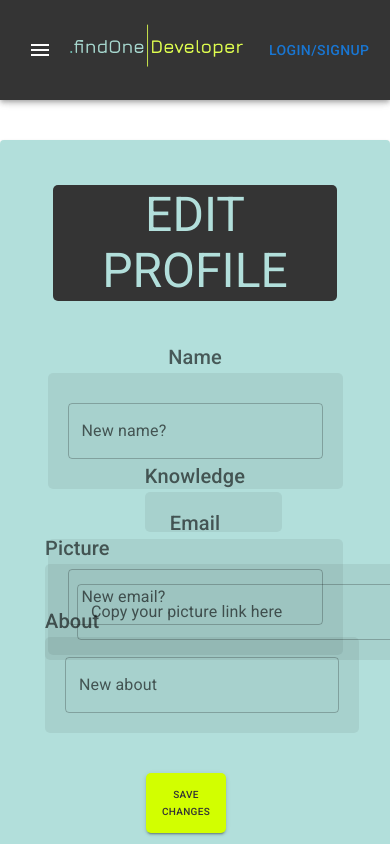
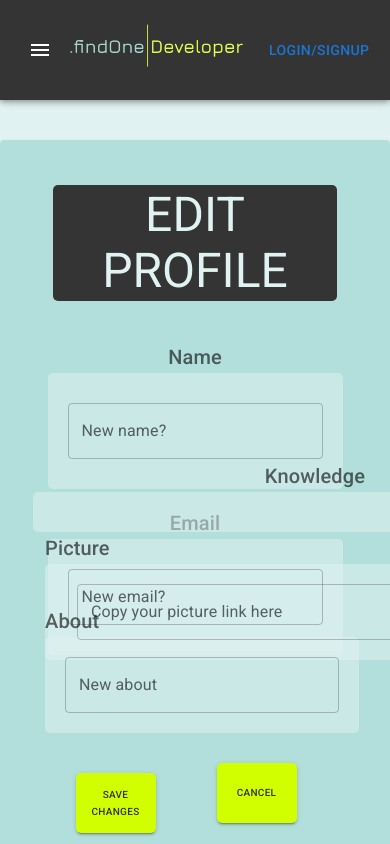
Before and after one commit to Himar3/findOneDeveloperFRONT, a React (Create React App) app in the folder front/: page /profile in a window 390 px wide. Shown: the top 844 px of the page. Built offline with nearby package versions, Linux system fonts and the light colour scheme.

Commit message:
improving responsive design in progress

```diff
--- a/front/src/components/EditAccount/EditAccount.css
+++ b/front/src/components/EditAccount/EditAccount.css
@@ -1,3 +1,18 @@
 .width85 {
     width: 85%;
 }
+
+.save-cancel-container {
+    display: flex;
+    justify-content: space-around;
+}
+
+.margin-top-about {
+    margin-top: 80px;
+}
+
+.knowledge-picture {
+display: flex;
+flex-direction: column;
+align-items: center;
+}
--- a/front/src/components/EditAccount/EditAccount.jsx
+++ b/front/src/components/EditAccount/EditAccount.jsx
@@ -46,7 +46,7 @@ const navigate = useNavigate()
   }
 
   return (
-    <Card className="profileBox" sx={{ maxWidth: 1400, minHeight: 500 }}>
+    <Card className="profileBox" sx={{ maxWidth: 1500, minHeight: 500 }}>
       <CardContent id="profile-content">
         <div className='mid-top mid-top-margin'>
           <div className='profile-name-email'>
@@ -79,6 +79,7 @@ const navigate = useNavigate()
             </div>
           </div>
           <div>
+            <div className='knowledge-picture'>
               <Typography className='profile-subtitles' variant="h6" color="text.secondary">Knowledge</Typography>
               <div className="profile-data-description">
                 {dev.tech}
@@ -98,10 +99,11 @@ const navigate = useNavigate()
                 </div>
             </div>
             </div>
+        </div>
         <div className='mid-bottom'>
           <div>
-            <Typography className='profile-subtitles' variant="h6" color="text.secondary">About</Typography>
-            <div className="profile-data-description mid-top-margin">
+            <Typography className='profile-subtitles  margin-top-about' variant="h6" color="text.secondary">About</Typography>
+            <div className="profile-data-description">
               <TextField sx={{width: '100%'}}
                 id="outlined-multiline-flexible"
                 label="New about"
@@ -112,6 +114,7 @@ const navigate = useNavigate()
               />
             </div>
           </div>
+          <div className='save-cancel-container'>
             <Button
               className='profile-btn'
               variant="contained"
@@ -125,6 +128,7 @@ const navigate = useNavigate()
                 Cancel
             </Button>
           </div>
+        </div>
       </CardContent>
     </Card>
   );
--- a/front/src/components/Home/Home.jsx
+++ b/front/src/components/Home/Home.jsx
@@ -1,9 +1,13 @@
 import React from 'react'
 
 function Home() {
+  const style = {
+    margin: '300px 46%',
+
+  }
   return (
-    <div>
-        Home
+    <div style={style}>
+        <h1>HOME</h1>
     </div>
   )
 }
--- a/front/src/components/Login/Login.css
+++ b/front/src/components/Login/Login.css
@@ -15,7 +15,7 @@
     padding: 30px;
     height: 600px;
     max-width: 400px;
-    background-color: #b2dfdb !important;
+    background-color: #e0f2f1 !important;
     border-radius: 10px;
 }
 
--- a/front/src/components/NewProject/NewProject.jsx
+++ b/front/src/components/NewProject/NewProject.jsx
@@ -54,7 +54,7 @@ function NewProject() {
   useEffect(() => renderProvisionalMember())
 
   return (
-    <Card className="profileBox" sx={{ maxWidth: 1400, minHeight: 500 }}>
+    <Card className="profileBox" sx={{ maxWidth: 1500, minHeight: 500 }}>
       <CardContent id="profile-content">
         <div className='mid-top mid-top-margin'>
           <div className='profile-name-email'>
--- a/front/src/components/Profile/Profile.css
+++ b/front/src/components/Profile/Profile.css
@@ -16,7 +16,7 @@
     border-radius: 5px;
     padding: 2px 10px;
     background-color: #343434;
-    color: #b2dfdb;
+    color: #e0f2f1;
 }
 
 .profile-subtitles {
@@ -32,7 +32,7 @@
     height: fit-content;
     width: fit-content;
     padding: 20px;
-    background-color: #00000010;
+    background-color: #e0f2f185;
     border-radius: 5px;
     width: 82%;
 }
@@ -45,7 +45,7 @@
     height: fit-content;
     width: 97%;
     padding: 20px;
-    background-color: #00000010;
+    background-color: #e0f2f185;
     border-radius: 5px;
 }
 
--- a/front/src/components/Profile/Profile.jsx
+++ b/front/src/components/Profile/Profile.jsx
@@ -10,7 +10,7 @@ import './Profile.css'
 function Profile( dev ) {
   const navigate = useNavigate()
   return (
-    <Card className="profileBox" sx={{ maxWidth: 1400, minHeight: 500 }}>
+    <Card className="profileBox" sx={{ maxWidth: 1500, minHeight: 500 }}>
       <CardContent id="profile-content">
         <div className='mid-top'>
           <div className='profile-name-email'>
@@ -35,7 +35,7 @@ function Profile( dev ) {
             <CardMedia
               className='project-img'
               component="img"
-              src={require("../../assets/GitHub-Mark.png")}
+              src={"https://imgs.search.brave.com/OzAb61eIAEbN5W1A1rD0q0C0fkKFktoI_1bRTBEDK-4/rs:fit:860:537:1/g:ce/aHR0cHM6Ly93d3cu/a2luZHBuZy5jb20v/cGljYy9tLzU3LTU3/OTI2N19teS1uZWln/aGJvdXItdG90b3Jv/LWNhdGJ1cy10cmFu/c3BhcmVudC1oZC1w/bmctZG93bmxvYWQu/cG5n"}
               alt="Image Dev"
             />
           </div>
--- a/front/src/components/ProjectProfile/ProjectProfile.jsx
+++ b/front/src/components/ProjectProfile/ProjectProfile.jsx
@@ -4,7 +4,7 @@ import './ProjectProfile.css'
 
 function ProjectProfile(project) {
   return (
-    <Card className="profileBox" sx={{ maxWidth: 1400, minHeight: 500 }}>
+    <Card className="profileBox" sx={{ maxWidth: 1500, minHeight: 500 }}>
       <CardContent id="profile-content">
         <div className='mid-top'>
           <div className='profile-name-email'>
--- a/front/src/index.css
+++ b/front/src/index.css
@@ -1,6 +1,7 @@
 body {
     position: relative;
     min-height: 100vh;
+    background-color: #e0f2f1;
 }
 
 .content-wrap {
```
Lines whose indentation alone changed are shown as unchanged.
